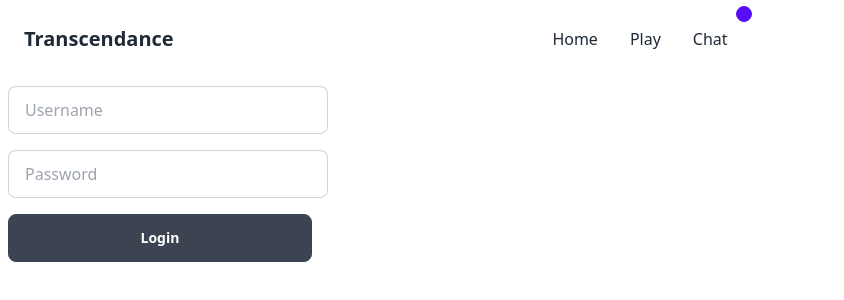
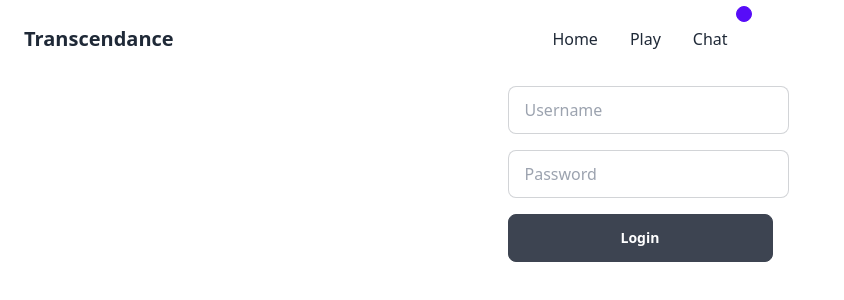
Before and after one commit to ostef/42-ft_transcendance, a Vue app in the folder frontend/: page /login in a window 1280 px wide. Shown: the top 300 px of the page, without its empty margins (0-844 px from the left). Built offline with nearby package versions, Linux system fonts and the light colour scheme.

Commit message:
Update Login.vue

```diff
--- a/frontend/src/views/Login.vue
+++ b/frontend/src/views/Login.vue
@@ -1,10 +1,10 @@
 <template>
-    <div class="grid max-w-xs">
+    <div class="grid w-full place-content-center">
         <input class="input input-bordered w-full max-w-xs m-2"
             type="text" placeholder="Username" v-model="username" />
         <input class="input input-bordered w-full max-w-xs m-2"
             type="password" placeholder="Password" v-model="password" />
-        <button class="btn normal-case m-2" @click="login ()">Login</button>
+        <button class="btn normal-case m-2 max-w-xs" @click="login ()">Login</button>
     </div>
 </template>
 
```
